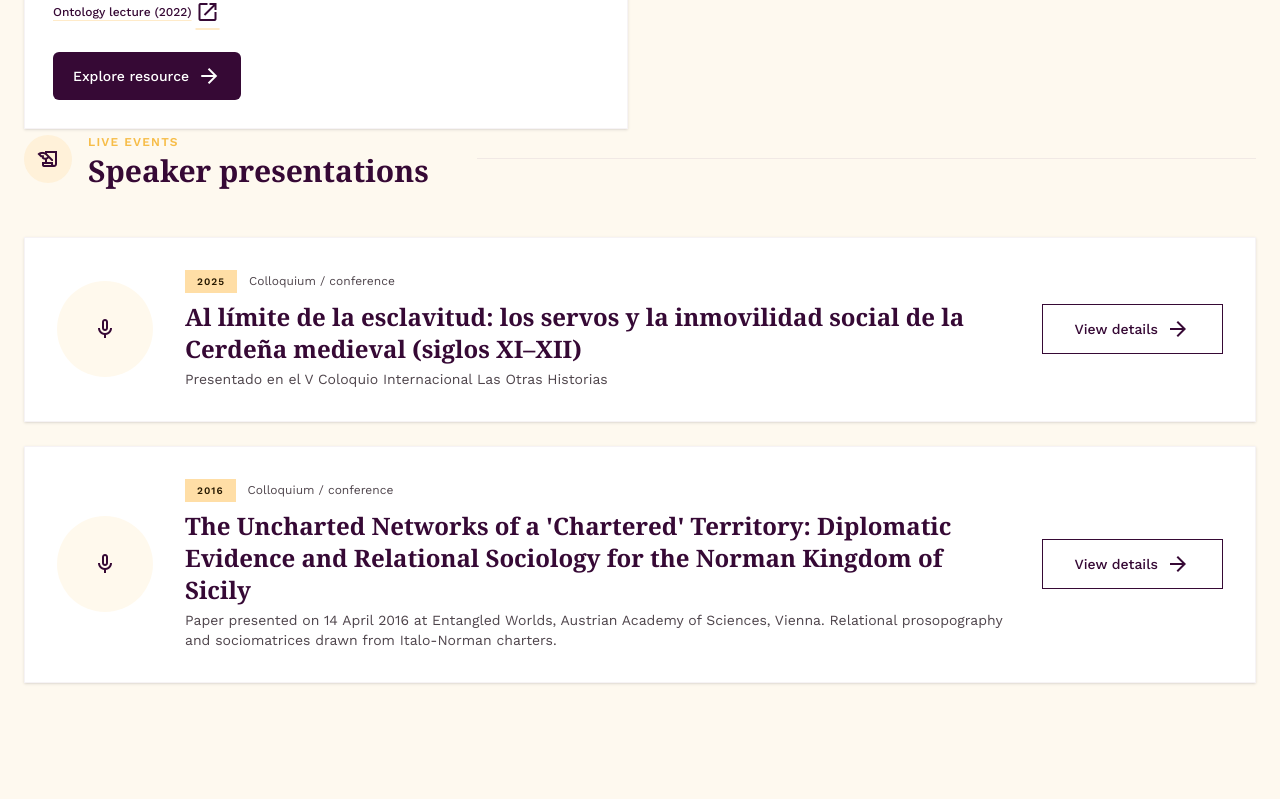
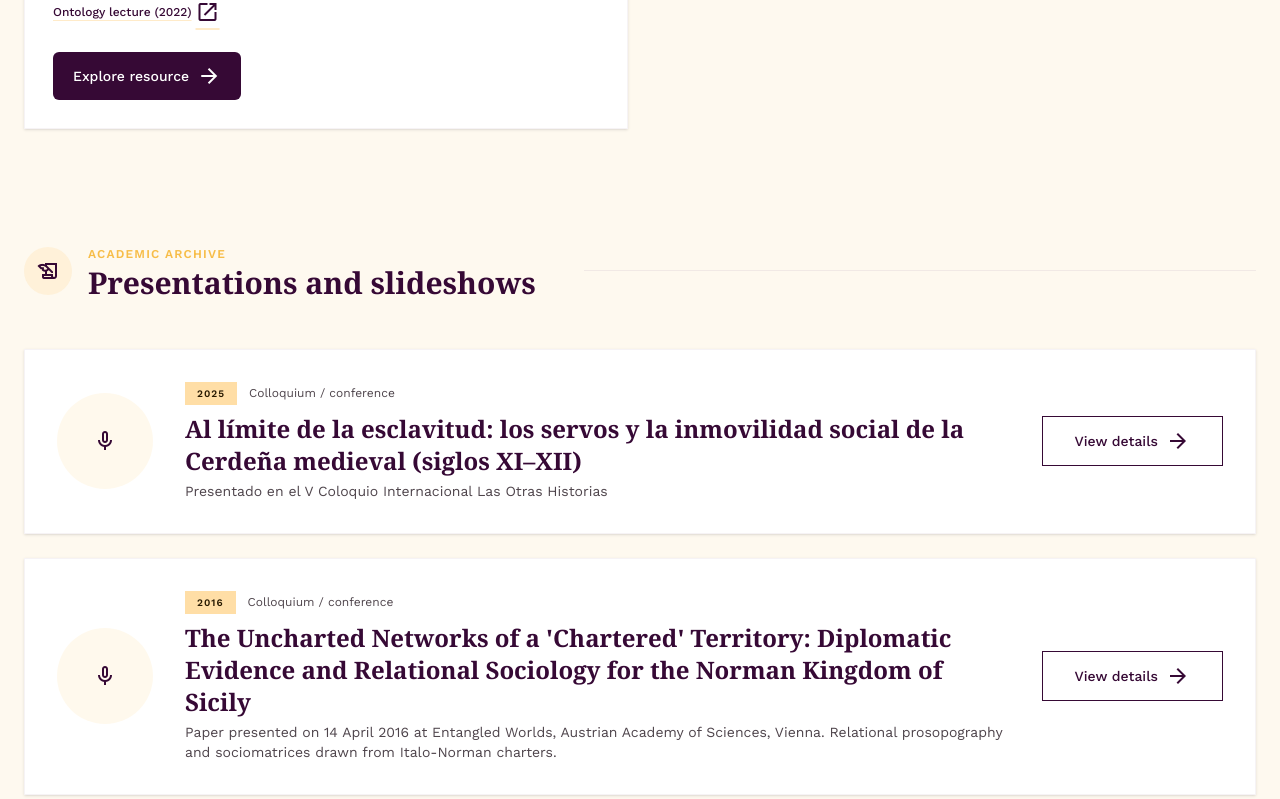
Before and after one commit to falcando/mexicomedieval, a Next.js app in the folder landing/: page /papers in a window 1280 px wide. Shown: the part 2201-3000 px from the top of the page. Built offline with nearby package versions, Linux system fonts and the light colour scheme; a web font is replaced by a local one.

Commit message:
Increase separation before presentation archive and update bilingual section labels

```diff
--- a/landing/messages/en.json
+++ b/landing/messages/en.json
@@ -261,8 +261,8 @@
     "researchPortal": "Research portal",
     "academicPapers": "Academic papers",
     "viewPaper": "View paper",
-    "liveEvents": "Live events",
-    "speakerPresentations": "Speaker presentations",
+    "liveEvents": "Academic archive",
+    "speakerPresentations": "Presentations and slideshows",
     "colloquium": "Colloquium / conference",
     "viewDetails": "View details",
     "paperContext": "Academic paper",
--- a/landing/messages/es.json
+++ b/landing/messages/es.json
@@ -257,8 +257,8 @@
     "researchPortal": "Portal de investigación",
     "academicPapers": "Papers académicos",
     "viewPaper": "Ver paper",
-    "liveEvents": "Eventos en vivo",
-    "speakerPresentations": "Presentaciones",
+    "liveEvents": "Archivo académico",
+    "speakerPresentations": "Presentaciones y diapositivas",
     "colloquium": "Coloquio / congreso",
     "viewDetails": "Ver detalles",
     "paperContext": "Paper académico",
--- a/landing/views/papers-page.tsx
+++ b/landing/views/papers-page.tsx
@@ -345,7 +345,7 @@ export function PapersPage() {
       </section>
 
 
-      <section id="speaker-presentations" className="mb-32 scroll-mt-28">
+      <section id="speaker-presentations" className="mt-20 mb-32 scroll-mt-28 md:mt-28">
         <div className="mb-12 flex items-center gap-4">
           <div className="flex items-center justify-center rounded-full bg-tertiary-fixed/30 p-3">
             <span className="material-symbols-outlined text-3xl text-primary">
```
